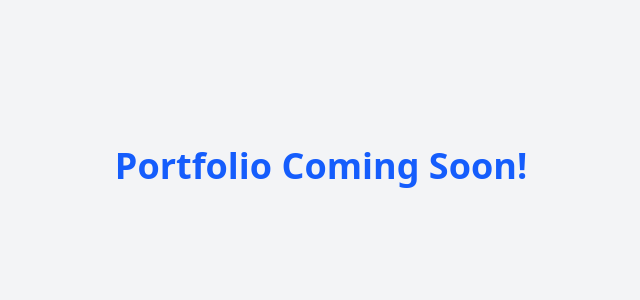
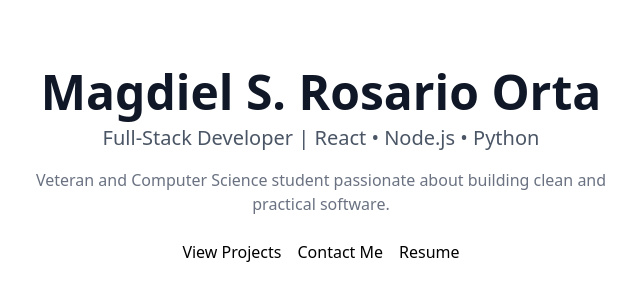
Before and after one commit to magdielrosario97/portfolio, a React (Vite) app: page / in a window 1280 px wide. Shown: the part 234-534 px from the top of the page, without its empty margins (319-959 px from the left). Built offline with nearby package versions, Linux system fonts and the light colour scheme.

Commit message:
Add initial Hero section layout and tagline

```diff
--- a/src/App.jsx
+++ b/src/App.jsx
@@ -1,10 +1,10 @@
-import React from "react";
+import Hero from "./components/Hero";
 
 function App() {
    return (
-      <div className="min-h-screen bg-gray-100 flex items-center justify-center">
-         <h1 className="text-4xl font-bold text-blue-600">Portfolio Coming Soon!</h1>
-      </div>
+      <main className="font-sans">
+         <Hero />
+      </main>
    );
 }
 
--- /dev/null
+++ b/src/components/Hero.jsx
@@ -0,0 +1,26 @@
+import React from "react";
+
+const Hero = () => {
+   return (
+      <section className="min-h-screen flex flex-col justify-center items-center text-center px-4 bg-white">
+         <h1 className="text-4xl sm:text-5xl font-extrabold mb-2 text-gray-900">Magdiel S. Rosario Orta</h1>
+         <p className="text-lg sm:text-xl text-gray-600 mb-4">Full-Stack Developer | React • Node.js • Python</p>
+         <p className="max-w-xl text-gray-500 mb-6">
+            Veteran and Computer Science student passionate about building clean and practical software.
+         </p>
+         <div className="flex flex-col sm:flex-row gap-4">
+            <a href="#projects" className="btn-primary">
+               View Projects
+            </a>
+            <a href="#contact" className="btn-secondary">
+               Contact Me
+            </a>
+            <a href="/resume.pdf" className="btn-outline" target="_blank" rel="noopener noreferrer">
+               Resume
+            </a>
+         </div>
+      </section>
+   );
+};
+
+export default Hero;
```
